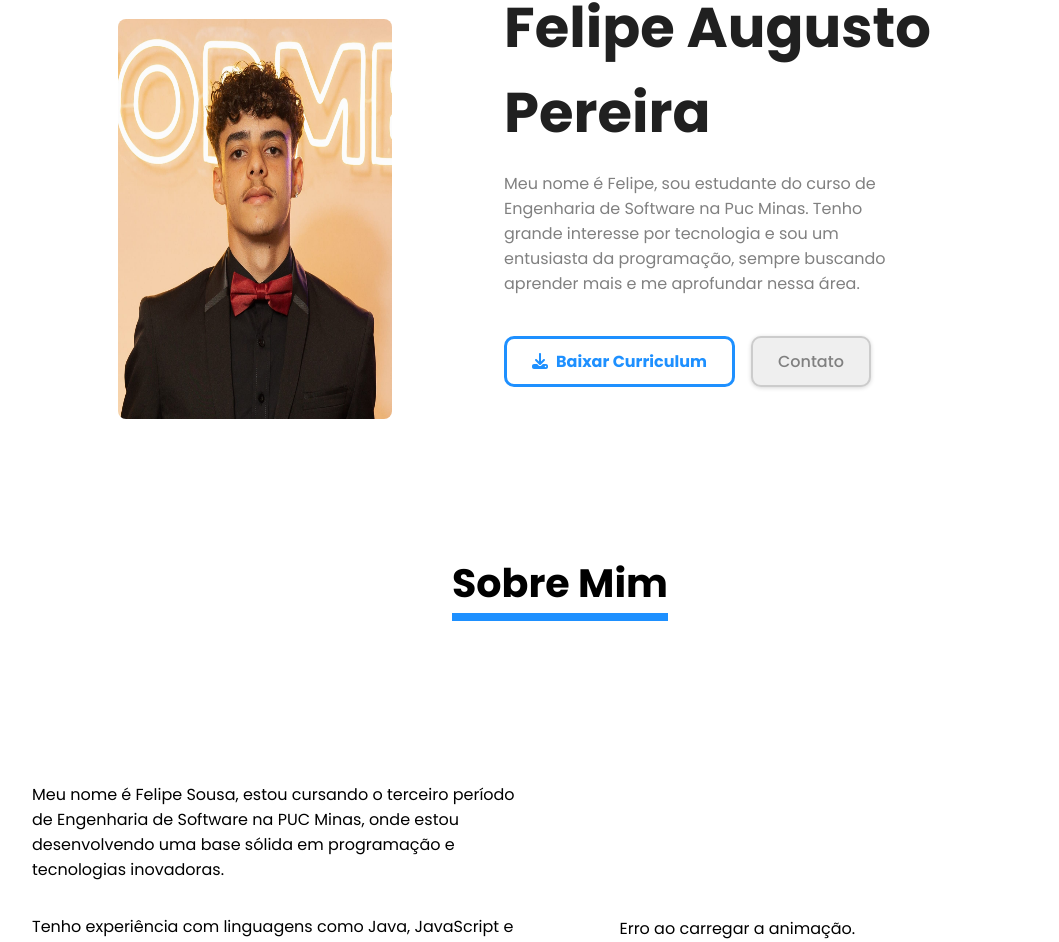
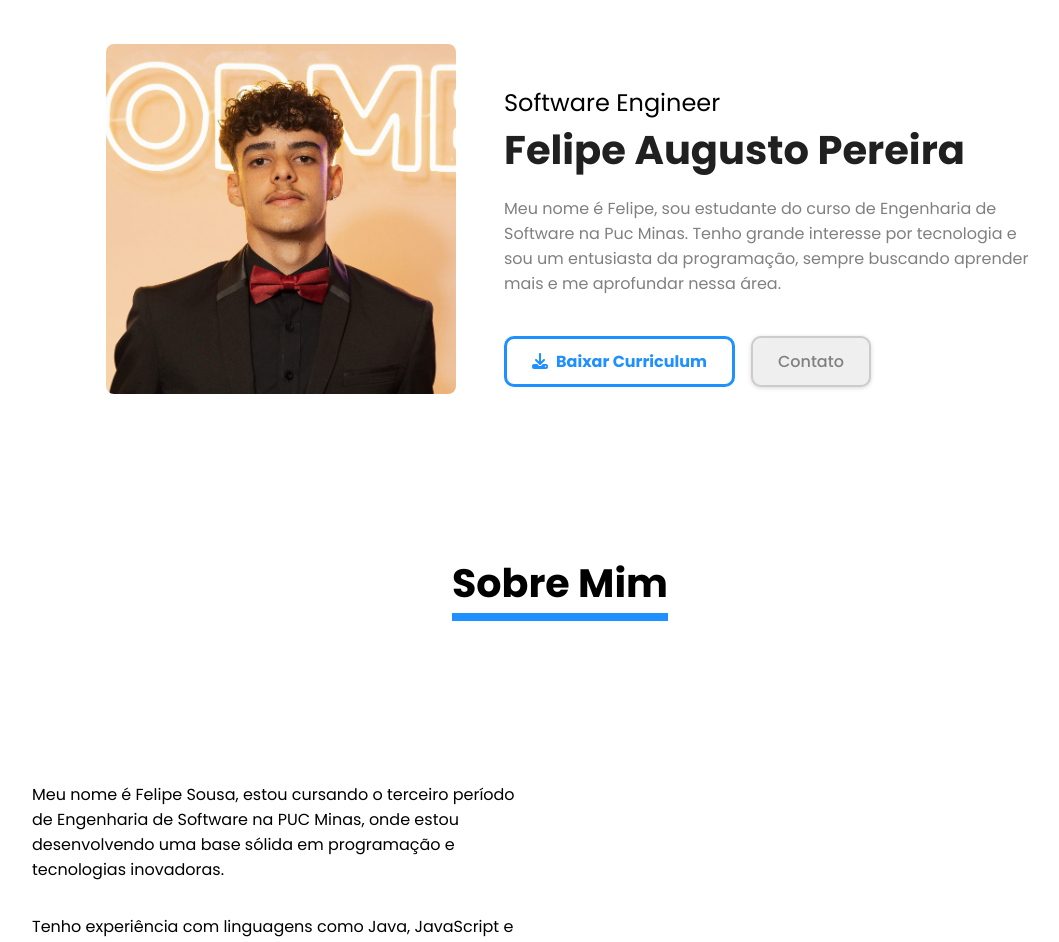
Before and after one commit to felipeaps46/Portifolio, a React (Vite) app in the folder Portifolio/: page / in a window 1280 px wide. Shown: the part 125-1067 px from the top of the page, without its empty margins (80-1139 px from the left). Built offline with nearby package versions, Linux system fonts and the light colour scheme; no server answers.

Commit message:
Alterações na responsividade

```diff
--- /dev/null
+++ b/Portifolio/src/hooks/useIsMobile.tsx
@@ -0,0 +1,20 @@
+import { useState, useEffect } from 'react';
+
+export default function useIsMobile() {
+  const [isMobile, setIsMobile] = useState(false);
+
+  useEffect(() => {
+    function handleResize() {
+      setIsMobile(window.innerWidth < 768);
+    }
+    // Verifica o tamanho da tela assim que o componente é montado
+    handleResize();
+
+    window.addEventListener('resize', handleResize);
+
+    // Remove o listener quando o componente é desmontado
+    return () => window.removeEventListener('resize', handleResize);
+  }, []);
+
+  return isMobile;
+}
--- a/Portifolio/src/pages/Home.tsx
+++ b/Portifolio/src/pages/Home.tsx
@@ -15,6 +15,7 @@ import CardsProjects from "../components/CardsProjects"
 
 import useDocumentTitle from "../hooks/useDocumentTitle"
 import useFavicon from "../hooks/useFavicon"
+import useIsMobile from "../hooks/useIsMobile";
 
 import Icone from "../imgs/icone.png"
 import ImagemPessoal from "../imgs/imagemPessoal.jpeg"
@@ -34,6 +35,8 @@ export default function Home() {
 
     useDocumentTitle("Felipe Pereira - Portifolio")
     useFavicon(Icone)
+
+    const isMobile = useIsMobile();
 
     useEffect(() => {
         AOS.init({
@@ -62,13 +65,13 @@ export default function Home() {
     return (
         <>
             <div className={styles.main}>
-    <NavBar scrollToSection={scrollToSection} refs={{ homeRef, sobreRef, habilidadesRef, trabalhosRef, contatoRef }} data-aos="fade-down"></NavBar>
+    <NavBar scrollToSection={scrollToSection} refs={{ homeRef, sobreRef, habilidadesRef, trabalhosRef, contatoRef }} data-aos={isMobile ? "fade-up" : "fade-down"}></NavBar>
 
     <section className={styles.secaoInicial} ref={homeRef} data-aos="fade-up">
-        <div className={styles.secaoInicial_Esquerda} data-aos="fade-right">
+        <div className={styles.secaoInicial_Esquerda} data-aos={isMobile ? "fade-up" : "fade-right"}>
             <img src={ImagemPessoal} alt="Imagem pessoal" className={styles.imagemPessoal} />
         </div>
-        <div className={styles.secaoInicial_Direita} data-aos="fade-left">
+        <div className={styles.secaoInicial_Direita} data-aos={isMobile ? "fade-up" : "fade-left"}>
             <h3 className={styles.subtitulo} data-aos="zoom-in">Software Engineer</h3>
             <h2 className={styles.titulo} data-aos="zoom-in">Felipe Augusto Pereira</h2>
             <p className={styles.descricao} data-aos="fade-up">Meu nome é Felipe, sou estudante do curso de Engenharia de Software na Puc Minas. Tenho grande interesse por tecnologia e sou um entusiasta da programação, sempre buscando aprender mais e me aprofundar nessa área.</p>
@@ -85,23 +88,23 @@ export default function Home() {
     </section>
 
     <section className={styles.secaoSobre} ref={sobreRef} data-aos="fade-up">
-        <div className={styles.tituloSecao} data-aos="fade-right">
+        <div className={styles.tituloSecao} data-aos={isMobile ? "fade-up" : "fade-right"}>
             <h2 className={styles.titulo}>Sobre Mim</h2>
         </div>
         <div className={styles.secaoSobre_Content}>
-            <div className={styles.secaoSobre_Esquerda} data-aos="fade-right">
+            <div className={styles.secaoSobre_Esquerda} data-aos={isMobile ? "fade-up" : "fade-right"}>
                 <p>Meu nome é Felipe Sousa, estou cursando o terceiro período de Engenharia de Software na PUC Minas, onde estou desenvolvendo uma base sólida em programação e tecnologias inovadoras.</p>
                 <p>Tenho experiência com linguagens como Java, JavaScript e Sass, e frameworks como React, além de estar constantemente aprimorando minhas habilidades em desenvolvimento de sistemas e automação.</p>
                 <p>Minha jornada acadêmica e profissional é impulsionada por desafios, colaboração em equipe e pela busca por resultados impactantes. Estou motivado a contribuir para projetos que unam criatividade e tecnologia, transformando ideias em soluções reais.</p>
             </div>
-            <div className={styles.secaoSobre_Direita} data-aos="fade-left">
+            <div className={styles.secaoSobre_Direita} data-aos={isMobile ? "fade-up" : "fade-left"}>
                 <Animation url={"https://assets9.lottiefiles.com/packages/lf20_m9lwcxrc.json"} />
             </div>
         </div>
     </section>
 
     <section className={styles.secaoHabilidades} ref={habilidadesRef} data-aos="fade-up">
-        <div className={styles.tituloSecao} style={{ marginTop: "4rem" }} data-aos="fade-right">
+        <div className={styles.tituloSecao} style={{ marginTop: "4rem" }} data-aos={isMobile ? "fade-up" : "fade-right"}>
             <h2 className={styles.titulo}>Habilidades</h2>
         </div>
         <div className={styles.cardsContainer} data-aos="zoom-in">
@@ -110,7 +113,7 @@ export default function Home() {
     </section>
 
     <section className={styles.secaoPortifolio} ref={trabalhosRef} data-aos="fade-up">
-        <div className={styles.tituloSecao} data-aos="fade-right">
+        <div className={styles.tituloSecao} data-aos={isMobile ? "fade-up" : "fade-right"}>
             <h2 className={styles.titulo}>Portifolio</h2>
         </div>
         <div className={styles.cardsContainer} data-aos="zoom-in">
@@ -119,11 +122,11 @@ export default function Home() {
     </section>
 
     <section className={styles.secaoContato} ref={contatoRef} data-aos="fade-up">
-        <div className={styles.tituloSecao} data-aos="fade-right">
+        <div className={styles.tituloSecao} data-aos={isMobile ? "fade-up" : "fade-right"}>
             <h2 className={styles.titulo}>Contato</h2>
         </div>
         <div className={styles.secaoContato_Content}>
-            <div className={styles.secaoContato_Esquerda} data-aos="fade-right">
+            <div className={styles.secaoContato_Esquerda} data-aos={isMobile ? "fade-up" : "fade-right"}>
 
                 <div className={styles.contatoEmailContainer} data-aos="fade-up">
                     <FontAwesomeIcon icon={faEnvelope} className={styles.icon} />
--- a/Portifolio/src/styles/home.module.scss
+++ b/Portifolio/src/styles/home.module.scss
@@ -25,7 +25,9 @@
 
             .imagemPessoal {
                 width: 70%;
+                height: auto;
                 border-radius: 8px;
+                object-fit: cover;
 
             }
         }
@@ -198,6 +200,16 @@
         }
     }
 
+    .secaoPortifolio{
+        display: flex;
+        flex-direction: column;
+        width: 100%;
+
+        .cardsContainer{
+            padding-top: 5rem;
+        }
+    }
+
     .secaoContato {
         display: flex;
         flex-direction: column;
@@ -284,7 +296,40 @@
 
 
 
-@media only screen and (max-width: 1440px) {
+@media only screen and (min-width: 1025px) and (max-width: 1440px) {
+    .secaoInicial{
+        .secaoInicial_Esquerda{
+            display: flex;
+            flex-direction: row;
+            align-items: center;
+            padding-right: 3rem !important;
+
+            .imagemPessoal{
+                width: 350px !important;
+                height: 350px;
+                justify-content: center;
+                text-align: center;
+            }
+        }
+
+        .secaoInicial_Direita{
+            padding-right: 5rem !important;
+            .subtitulo {
+                font-size: clamp(0.5rem, 2.5vw, 1rem);
+              }
+
+              .titulo {
+                font-size: 2.5rem !important;
+                white-space: nowrap;
+              }
+
+              .descricao {
+                font-size: 1rem;
+                padding-right: 0 !important;
+              }
+        }
+    }
+
     .secaoSobre {
         .secaoSobre_Content {
             padding: 0rem 2rem;
@@ -297,7 +342,7 @@
 
             .secaoSobre_Direita {
                 width: 50%;
-                padding: 0;
+                padding: 0 !important;
             }
         }
     }
@@ -357,16 +402,19 @@
         .secaoSobre {
             .secaoSobre_Content {
                 padding: 0rem 2rem;
-                gap: 3rem;
+                gap: 0rem;
+                flex-direction: column;
 
                 .secaoSobre_Esquerda {
-                    width: 50%;
-                    padding: 5rem 0rem 5rem 0;
+                    width: 100%;
+                    padding: 0rem 0rem 0rem 0;
+                    text-align: justify;
                 }
 
                 .secaoSobre_Direita {
-                    width: 50%;
+                    width: 70%;
                     padding: 0;
+
                 }
             }
         }
@@ -378,6 +426,8 @@
                 padding: 5rem 7rem;
             }
         }
+
+
 
         .secaoContato {
             .secaoContato_Content {
@@ -504,8 +554,14 @@
             }
         }
 
+        .secaoPortifolio{
+            .cardsContainer{
+                padding-top: 3rem;
+            }
+        }
+
         .secaoContato {
-            margin-top: 6rem;
+            margin-top: 1rem;
 
             .secaoContato_Content {
                 flex-direction: row;
@@ -533,7 +589,7 @@
         margin-top: 5%;
 
         .titulo {
-            font-size: 1.9rem;
+            font-size: 2.5rem;
         }
     }
 }
@@ -607,6 +663,7 @@
 
         .secaoContato {
             width: 100%;
+            margin-top: 1rem;
 
             .secaoContato_Content {
                 width: 100%;
```
